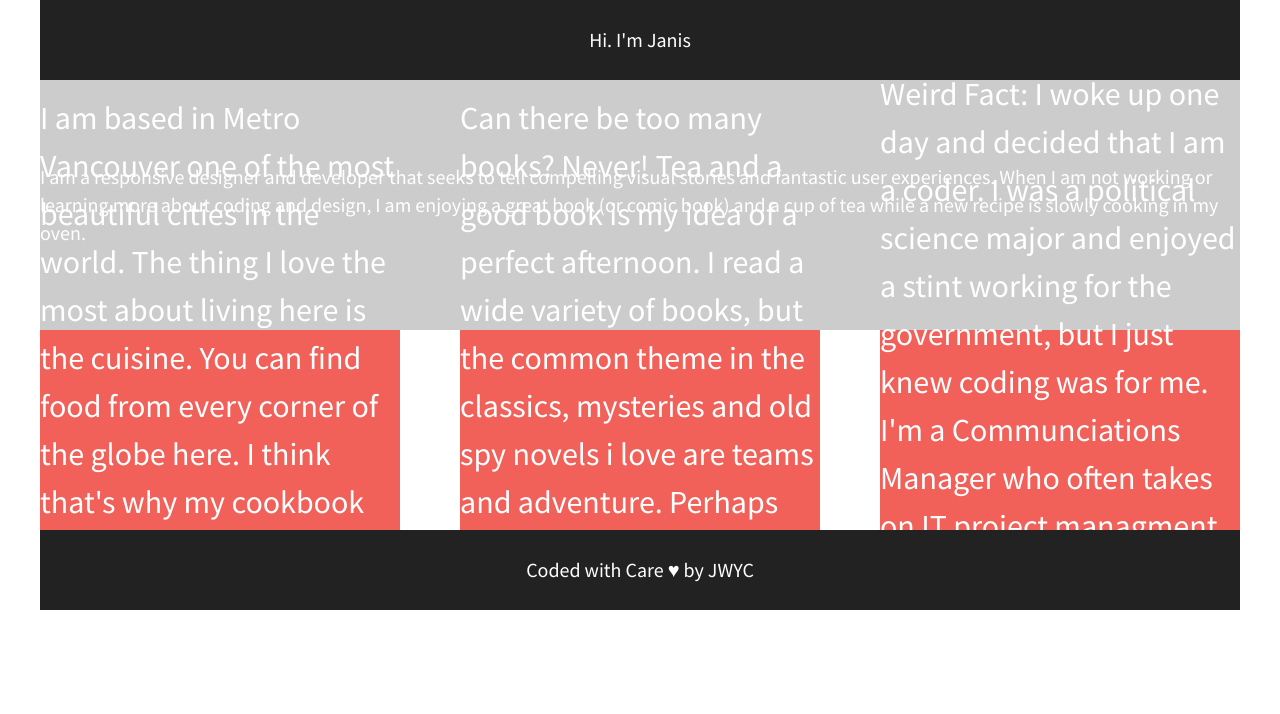
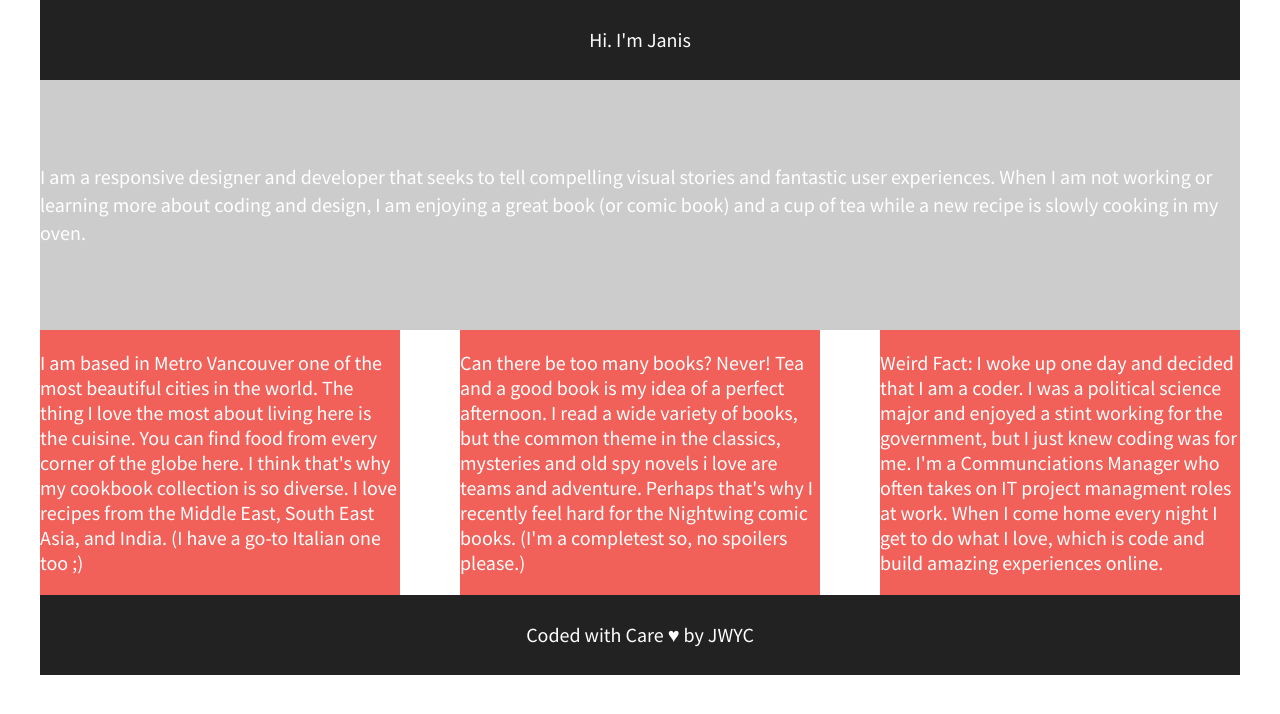
Before and after one commit to JWYC/flex-layout1, a plain HTML site: page index.html in a window 1280 px wide. Drawn offline with nearby package versions, Linux system fonts and the light colour scheme.

Commit message:
add base font size to html and set font-size for flex-items

```diff
--- a/css/main.css
+++ b/css/main.css
@@ -99,6 +99,7 @@ html {
   background-color: #fff;
   height: 100%;
   width: 100%;
+  font-size:16px;
 }
 
 body {
@@ -135,7 +136,6 @@ main {
   justify-content:space-between;
   align-items:center;
   flex-flow:row wrap;
-
 }
 
 .flex-items {
@@ -143,11 +143,11 @@ main {
   justify-content:center;
   align-items:center;
   color: #fff;
-  line-height: 1.5em;
-  font-size: 1.6em;
+  line-height:1.25em;
+  font-size: 1em;
   background-color: #f16059;
   width: 30%;
-  height: 200px;
+  height:100%;
 }
 
 /* ==========================================================================
```
